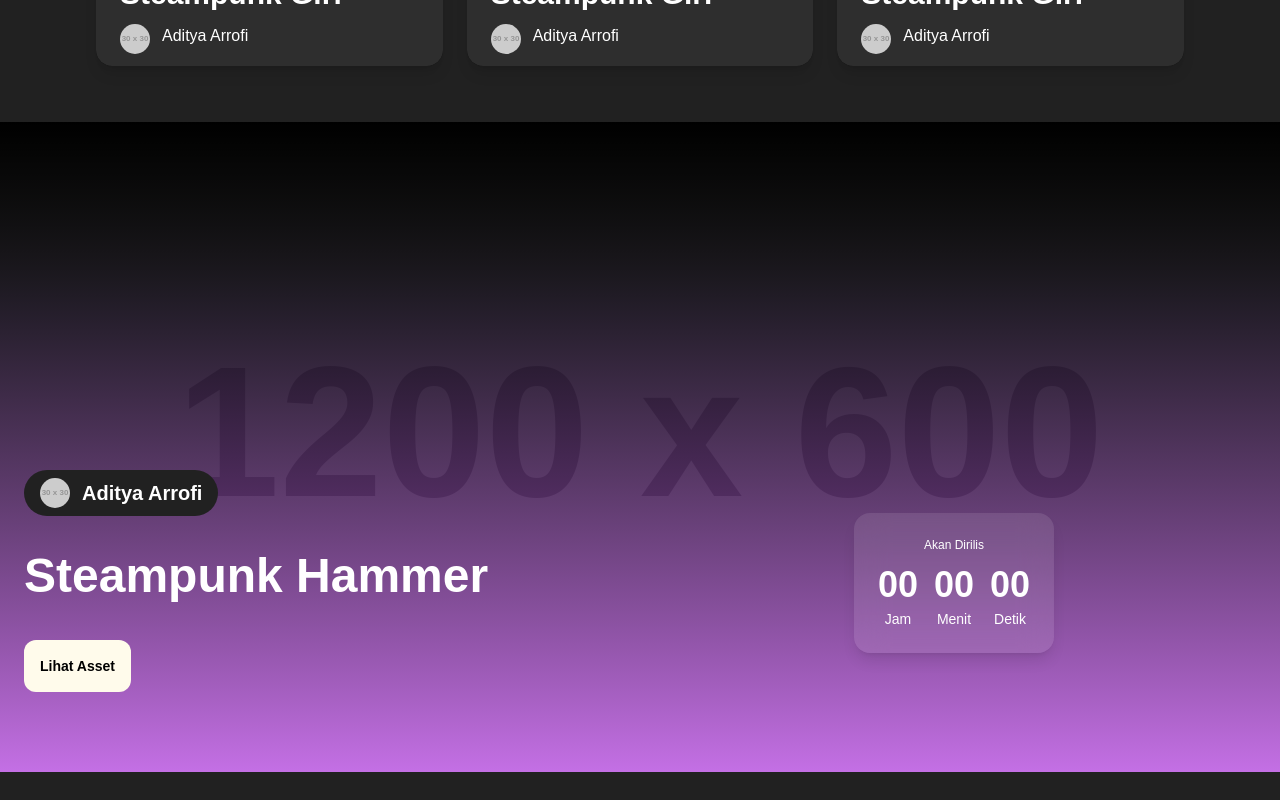
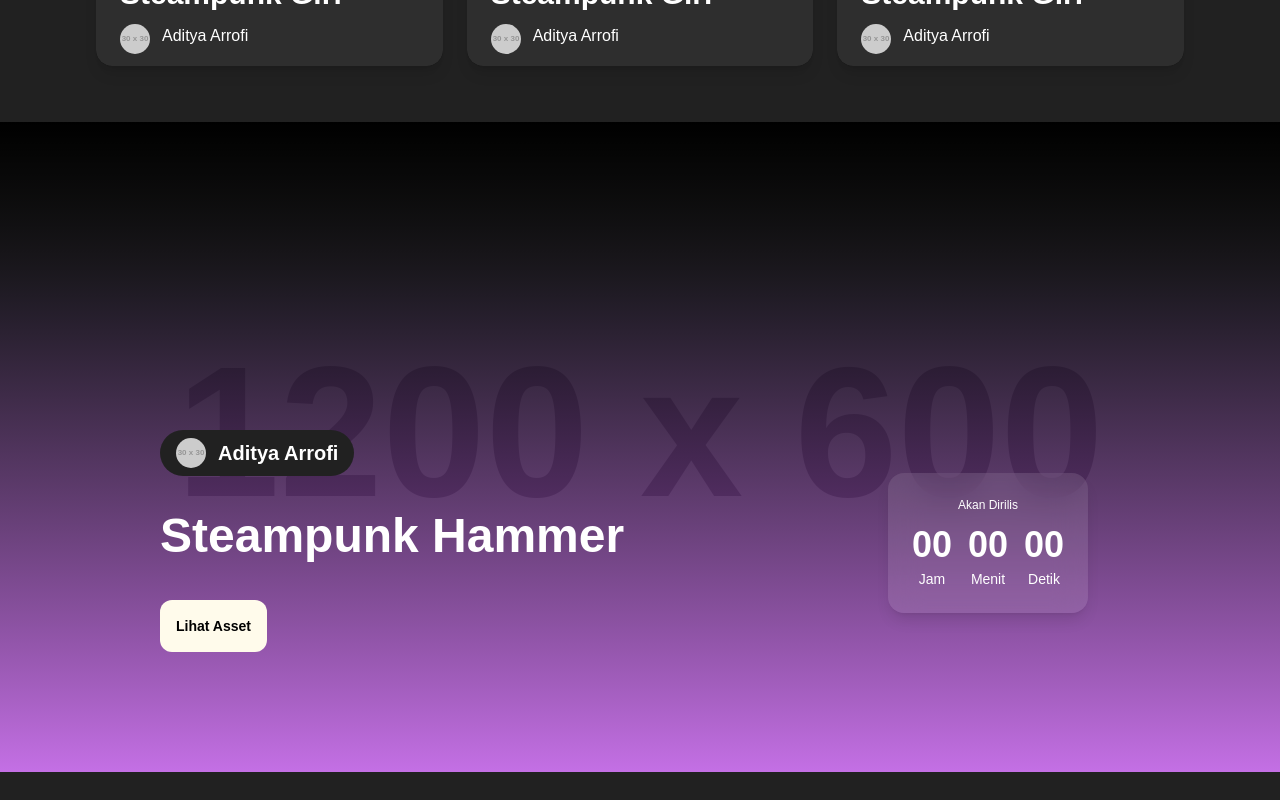
Before and after one commit to DYTye/DevataNext, a Next.js app: page / in a window 1280 px wide. Shown: the part 2740-3540 px from the top of the page. Built offline with nearby package versions, Linux system fonts and the light colour scheme.

Commit message:
dashboard perbaikan

```diff
--- a/src/app/page.jsx
+++ b/src/app/page.jsx
@@ -304,8 +304,8 @@ export default function Home() {
           className="relative h-[650px] w-full bg-cover bg-center text-white"
           style={{ backgroundImage: "url('https://placehold.co/1200x600/png')" }}
         >
-          <div className="bg-opacity-70 absolute inset-0 bg-gradient-to-t from-[#BC13FE]/50 to-black">
-            <div className="absolute bottom-10 w-full grid grid-cols-1 md:grid-cols-2 gap-6 px-6">
+          <div className="bg-opacity-70 absolute flex justify-center inset-0 bg-gradient-to-t from-[#BC13FE]/50 to-black">
+            <div className="absolute bottom-20 sm:ps-0 md:ps-40 lg:md:ps-40 w-full grid grid-cols-1 md:grid-cols-2 gap-6 px-6">
               <div className="text-5xl font-bold">
                 <div className="my-9 inline-flex items-center rounded-4xl bg-[#212121] px-4 py-2 text-xl">
                   <Image
```
